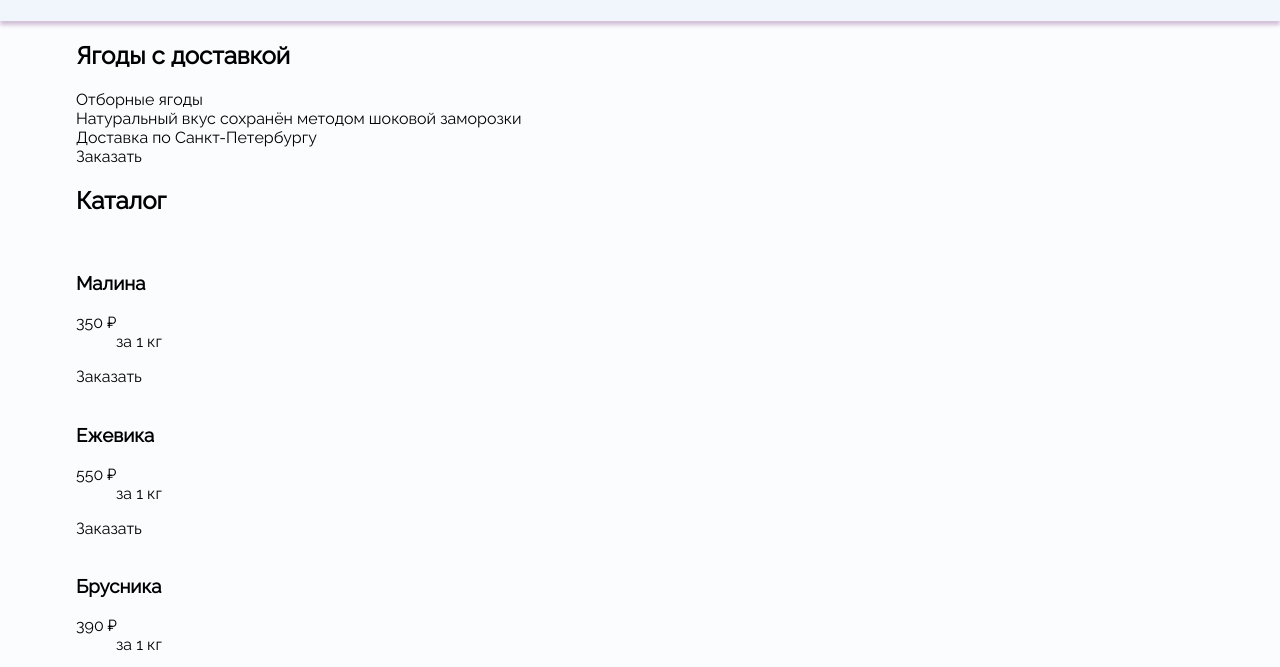
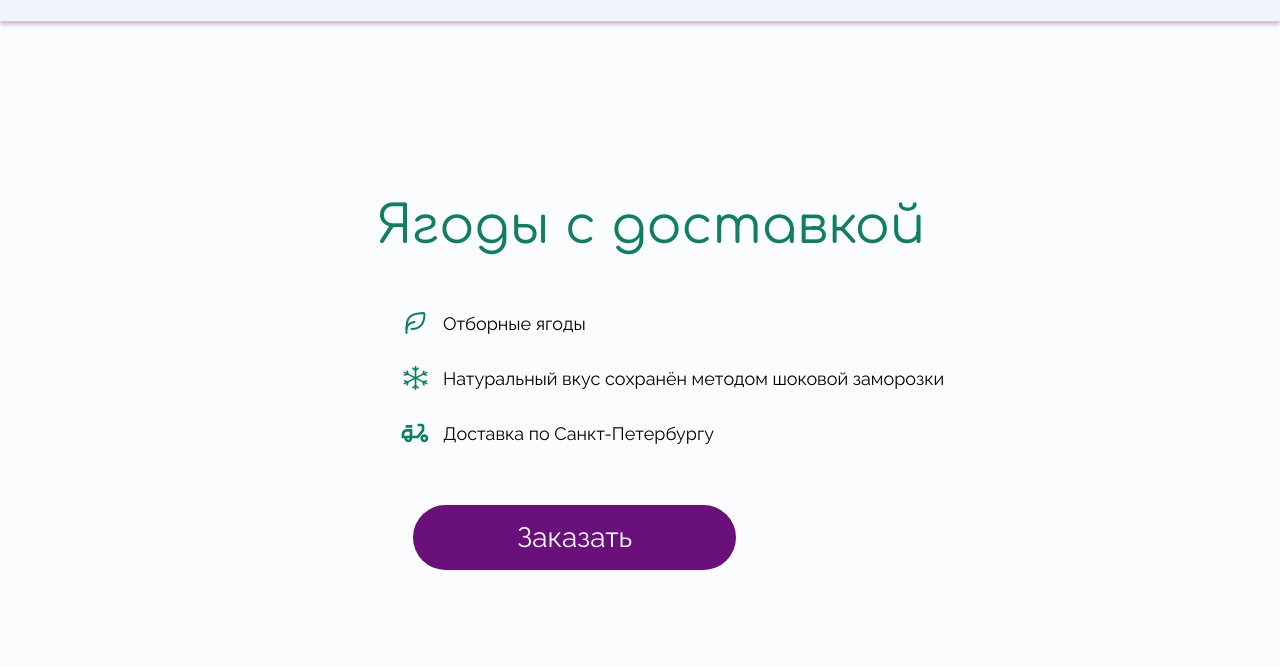
Before and after one commit to karlbelousov/berries, a website: page source/index.html in a window 1280 px wide. Shown: the part 79-746 px from the top of the page. Drawn offline with nearby package versions, Linux system fonts and the light colour scheme; files that its build step writes are made by us from their sources.

Commit message:
delivery

```diff
--- a/source/index.html
+++ b/source/index.html
@@ -74,11 +74,11 @@
     <header class="delivery">
       <div class="container">
         <div class="delivery__content">
-          <h2 class="delivery__title">Ягоды с доставкой</h2>
+          <h2 class="delivery__title title">Ягоды<br> с доставкой</h2>
           <ul class="delivery__list">
-            <li class="delivery__item">Отборные ягоды</li>
-            <li class="delivery__item">Натуральный вкус сохранён методом шоковой заморозки</li>
-            <li class="delivery__item">Доставка по Санкт-Петербургу</li>
+            <li class="delivery__item delivery__item--leaf">Отборные ягоды</li>
+            <li class="delivery__item delivery__item--taste">Натуральный вкус сохранён методом шоковой заморозки</li>
+            <li class="delivery__item delivery__item--delivery">Доставка по Санкт-Петербургу</li>
           </ul>
           <a class="delivery__link button" href="order.html">Заказать</a>
         </div>
--- /dev/null
+++ b/source/styles/blocks/button.scss
@@ -0,0 +1,20 @@
+.button {
+  padding: 16px 84px;
+  background-color: $purple;
+  color: $basic-white;
+  border-radius: 40px;
+  font-size: 20px;
+
+  @media (min-width: $tablet) {
+    font-size: 28px;
+    padding: 16px 104px;
+  }
+
+  &:hover {
+    background-color: $purple-hover;
+  }
+
+  &:active {
+    background-color: $purple-disabled;
+  }
+}
--- /dev/null
+++ b/source/styles/blocks/delivery.scss
@@ -0,0 +1,93 @@
+// .delivery {
+//   background-image: url("../../images/background/delivery-bg.png");
+//   background-repeat: no-repeat;
+//   background-size: 100% auto;
+// }
+
+.delivery__content {
+  display: flex;
+  flex-direction: column;
+  padding-top: 70px;
+
+  @media (min-width: $tablet) {
+    display: block;
+    margin-bottom: 47px;
+    padding-top: 142px;
+    padding-left: 170px;
+  }
+
+  @media (min-width: $desctop) {
+    margin-bottom: 103px;
+    padding-left: 300px;
+    padding-top: 176px;
+  }
+}
+
+.delivery__title {
+  margin: 0;
+  margin-bottom: 32px;
+  text-align: center;
+
+  @media (min-width: $tablet) {
+    text-align: left;
+    margin-bottom: 52px;
+
+    br {
+      display: none;
+    }
+  }
+}
+
+.delivery__list {
+  margin-bottom: 48px;
+  padding-left: 35px;
+
+  @media (min-width: $tablet) {
+    padding: 0;
+    margin-bottom: 52px;
+  }
+
+  @media (min-width: $desctop) {
+    margin-bottom: 56px;
+    padding-left: 23px;
+  }
+}
+
+.delivery__item {
+  margin-bottom: 12px;
+  display: grid;
+  grid-template-columns: 32px 1fr;
+  align-items: center;
+  gap: 0 12px;
+  margin-bottom: 12px;
+
+  @media (min-width: $tablet) {
+    margin-bottom: 23px;
+  }
+
+  &::before {
+    content: "";
+    width: 32px;
+    height: 32px;
+    background-repeat: no-repeat;
+    background-position: center center;
+  }
+
+  &--leaf::before {
+    background-image: url("../../images/icon/leaf.svg");
+  }
+
+  &--taste:before {
+    background-image: url("../../images/icon/taste.svg");
+  }
+
+  &--delivery:before {
+    background-image: url("../../images/icon/delivery.svg");
+  }
+}
+
+.delivery__link {
+  @media (min-width: $desctop) {
+    margin-left: 37px;
+  }
+}
--- a/source/styles/blocks/page.scss
+++ b/source/styles/blocks/page.scss
@@ -6,7 +6,10 @@
   font-size: 16px;
   line-height: normal;
   font-weight: 400;
-  // font-family: 'AmaticSC', sans-serif;
+
+  @media (min-width: $tablet) {
+    font-size: 18px;
+  }
 }
 
 .page__body {
--- /dev/null
+++ b/source/styles/blocks/title.scss
@@ -0,0 +1,16 @@
+.title {
+  color: $green;
+  font-family: "Comfortaa", sans-serif;
+  font-size: 36px;
+  font-weight: 400;
+  line-height: normal;
+  text-align: center;
+
+  @media (min-width: $tablet) {
+    font-size: 48px;
+  }
+
+  @media (min-width: $desctop) {
+    font-size: 52px;
+  }
+}
--- a/source/styles/global/global.scss
+++ b/source/styles/global/global.scss
@@ -19,6 +19,7 @@ ul {
 a {
   color: inherit;
   text-decoration: none;
+  display: inline-block;
 }
 
 button {
--- a/source/styles/global/variables.scss
+++ b/source/styles/global/variables.scss
@@ -7,6 +7,7 @@ $green: #0f805d;
 $black: #000;
 $purple-hover: #b22ec8;
 $green-hover: #7bdb0a;
+$purple-disabled: rgba(106, 16, 122, 0.6);
 $green-disabled: rgba(15, 128, 93, 0.5);
 
 $mobile-only: 767px;
--- a/source/styles/index.scss
+++ b/source/styles/index.scss
@@ -5,6 +5,9 @@
 
 /* BLOCKS */
 @import "./blocks/page.scss";
+@import "./blocks/button.scss";
+@import "./blocks/title.scss";
 @import "./blocks/header.scss";
 @import "./blocks/menu.scss";
 @import "./blocks/logo.scss";
+@import "./blocks/delivery.scss";
```
Also changed, not shown: source/images/README.md (deleted), source/images/background/delivery-bg.png (added), source/images/icon/delivery.svg (added), source/images/icon/leaf.svg (added), source/images/icon/taste.svg (added), source/images/icons/README.md (deleted).
